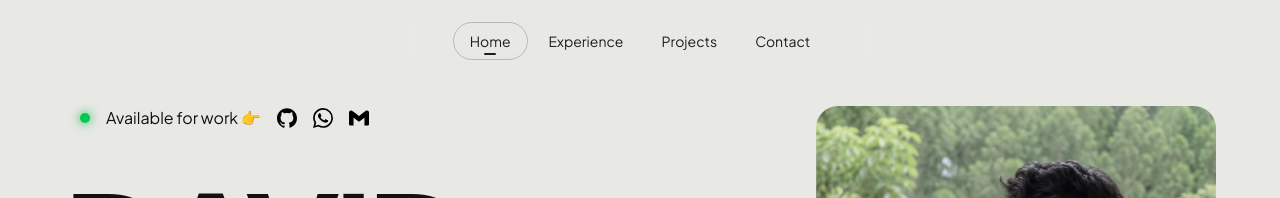
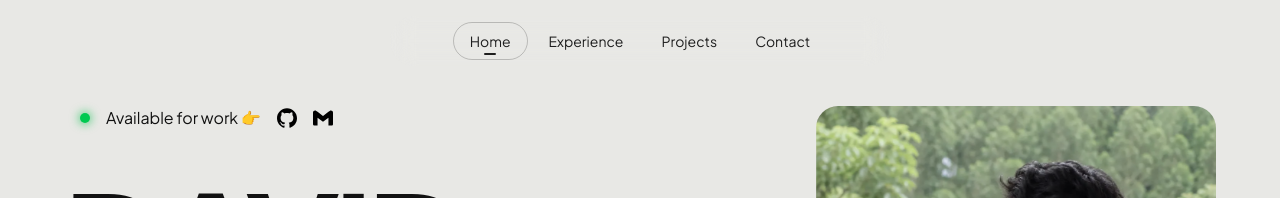
Before and after one commit to H2Vid/david-porfolio, a Next.js app: page / in a window 1280 px wide. Shown: the top 198 px of the page. Built offline with nearby package versions, Linux system fonts and the light colour scheme.

Commit message:
delete contact wa + change img from png to webp

```diff
--- a/src/app/components/sections/Herosection.jsx
+++ b/src/app/components/sections/Herosection.jsx
@@ -19,11 +19,6 @@ const contactLinks = [
     icon: "/icons/github.svg",
   },
 
-  {
-    name: "WhatsApp",
-    href: "https://wa.me/6289678391472",
-    icon: "/icons/whatsapp.svg",
-  },
   {
     name: "Email",
     href: "mailto:dstmpl17@gmail.com",
@@ -129,7 +124,7 @@ export default function Herosection() {
           <CometCard rotateDepth={10} translateDepth={5}>
             <div className="overflow-hidden rounded-3xl md:h-120 md:w-100">
               <img
-                src="/profile.png"
+                src="/profile.webp"
                 alt="Project"
                 className="h-full w-full rotate-y-180 object-cover hover:grayscale-0 md:grayscale-25"
               />
```
Also changed, not shown: public/profile.png (deleted), public/profile.webp (added).
